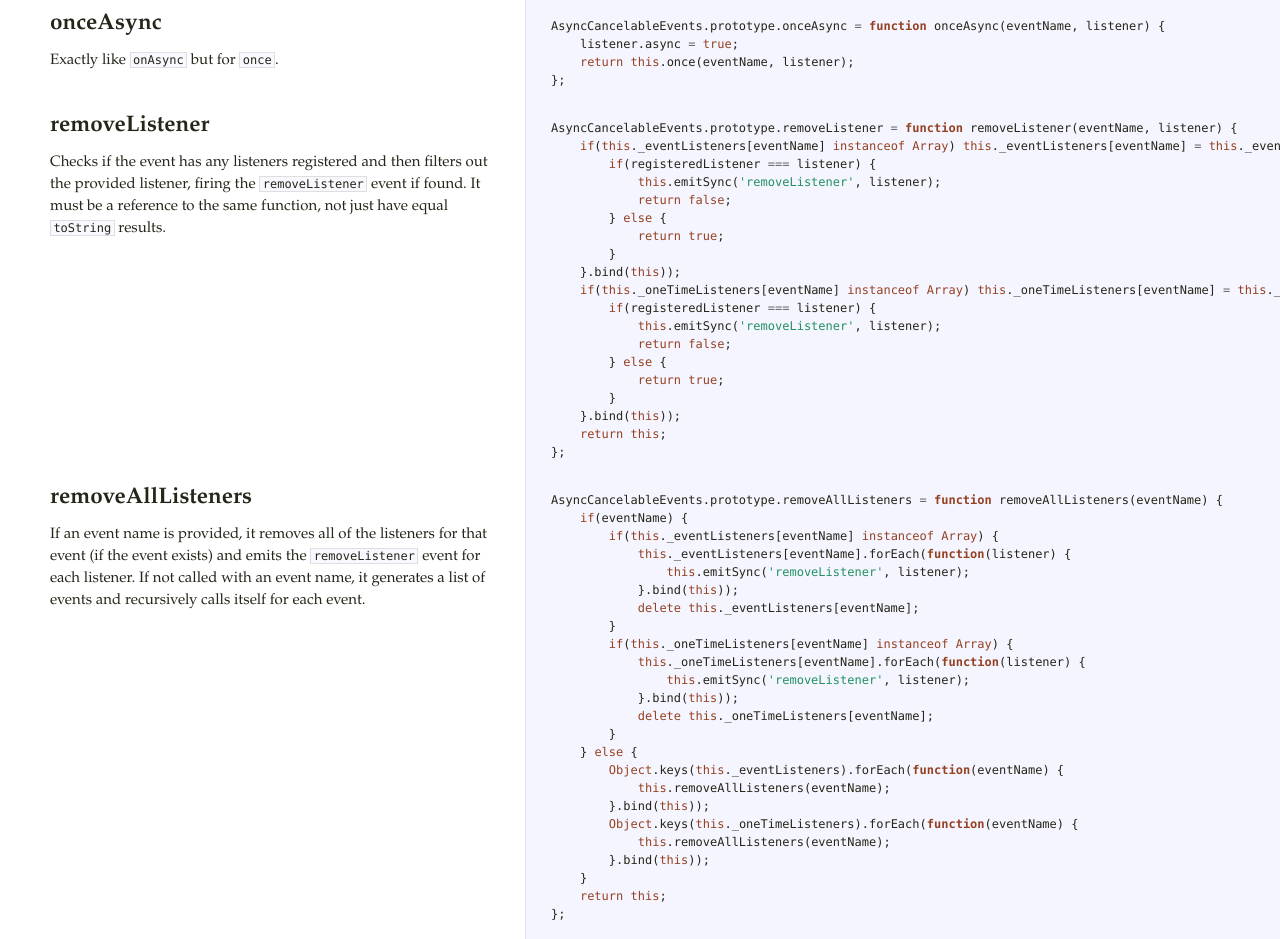
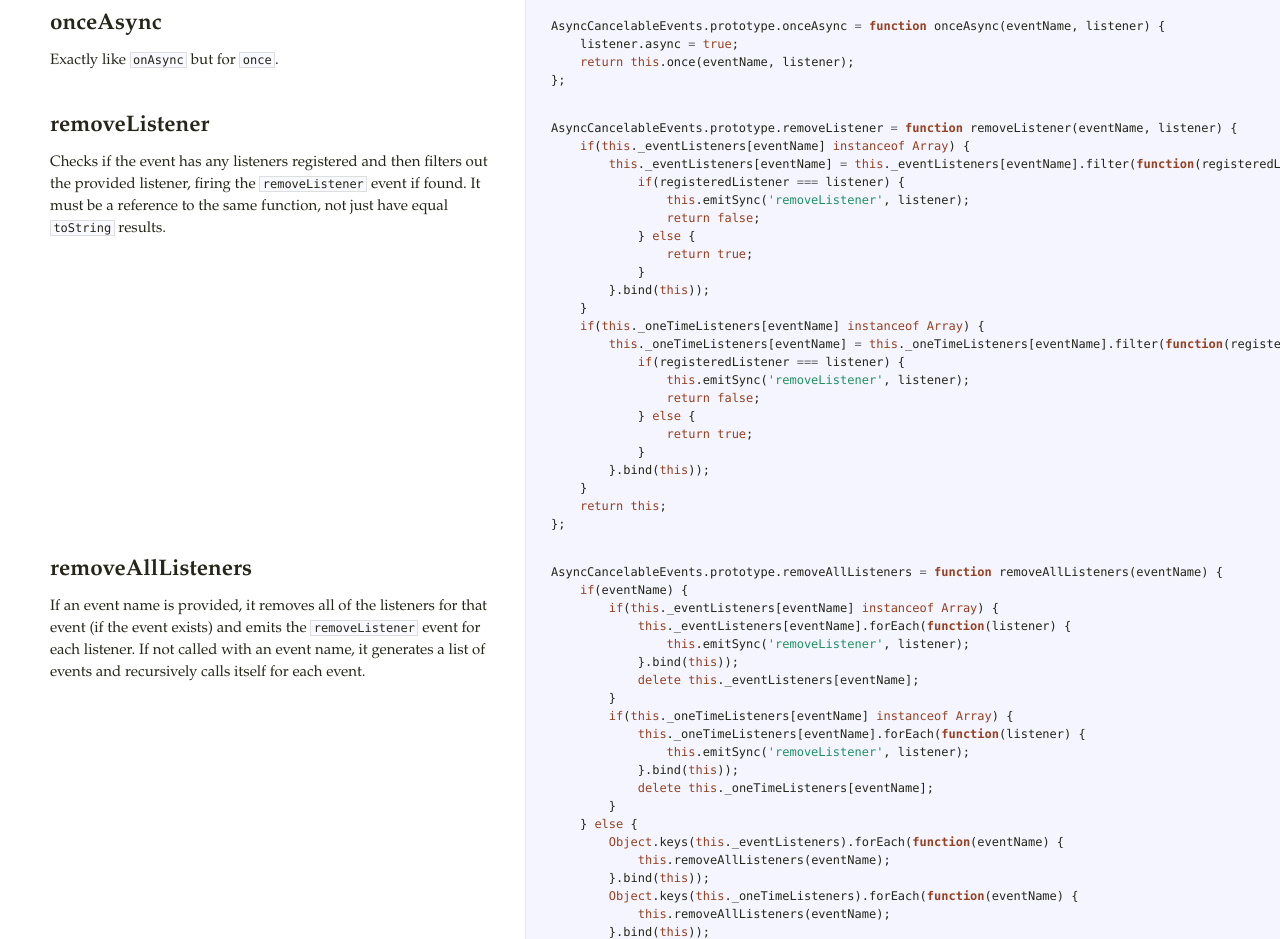
Before and after one commit to dfellis/async-cancelable-events, a plain HTML site: page index.html in a window 1280 px wide. Shown: the part 3398-4337 px from the top of the page. Drawn offline with Linux system fonts and the light colour scheme.

Commit message:
Automatic documentation for version 0.0.4

```diff
--- a/index.html
+++ b/index.html
@@ -167,7 +167,8 @@ this would produce a net <em>gain</em> in lines of code.</p>             </td>
 <p>Checks if the event has any listeners registered and then filters out the provided listener,
 firing the <code>removeListener</code> event if found. It must be a reference to the same function,
 not just have equal <code>toString</code> results.</p>             </td>             <td class="code">               <div class="highlight"><pre><span class="nx">AsyncCancelableEvents</span><span class="p">.</span><span class="nx">prototype</span><span class="p">.</span><span class="nx">removeListener</span> <span class="o">=</span> <span class="kd">function</span> <span class="nx">removeListener</span><span class="p">(</span><span class="nx">eventName</span><span class="p">,</span> <span class="nx">listener</span><span class="p">)</span> <span class="p">{</span>
-    <span class="k">if</span><span class="p">(</span><span class="k">this</span><span class="p">.</span><span class="nx">_eventListeners</span><span class="p">[</span><span class="nx">eventName</span><span class="p">]</span> <span class="k">instanceof</span> <span class="nb">Array</span><span class="p">)</span> <span class="k">this</span><span class="p">.</span><span class="nx">_eventListeners</span><span class="p">[</span><span class="nx">eventName</span><span class="p">]</span> <span class="o">=</span> <span class="k">this</span><span class="p">.</span><span class="nx">_eventListeners</span><span class="p">[</span><span class="nx">eventName</span><span class="p">].</span><span class="nx">filter</span><span class="p">(</span><span class="kd">function</span><span class="p">(</span><span class="nx">registeredListener</span><span class="p">)</span> <span class="p">{</span>
+    <span class="k">if</span><span class="p">(</span><span class="k">this</span><span class="p">.</span><span class="nx">_eventListeners</span><span class="p">[</span><span class="nx">eventName</span><span class="p">]</span> <span class="k">instanceof</span> <span class="nb">Array</span><span class="p">)</span> <span class="p">{</span>
+        <span class="k">this</span><span class="p">.</span><span class="nx">_eventListeners</span><span class="p">[</span><span class="nx">eventName</span><span class="p">]</span> <span class="o">=</span> <span class="k">this</span><span class="p">.</span><span class="nx">_eventListeners</span><span class="p">[</span><span class="nx">eventName</span><span class="p">].</span><span class="nx">filter</span><span class="p">(</span><span class="kd">function</span><span class="p">(</span><span class="nx">registeredListener</span><span class="p">)</span> <span class="p">{</span>
             <span class="k">if</span><span class="p">(</span><span class="nx">registeredListener</span> <span class="o">===</span> <span class="nx">listener</span><span class="p">)</span> <span class="p">{</span>
                 <span class="k">this</span><span class="p">.</span><span class="nx">emitSync</span><span class="p">(</span><span class="s1">&#39;removeListener&#39;</span><span class="p">,</span> <span class="nx">listener</span><span class="p">);</span>
                 <span class="k">return</span> <span class="kc">false</span><span class="p">;</span>
@@ -175,7 +176,9 @@ not just have equal <code>toString</code> results.</p>             </td>
                 <span class="k">return</span> <span class="kc">true</span><span class="p">;</span>
             <span class="p">}</span>
         <span class="p">}.</span><span class="nx">bind</span><span class="p">(</span><span class="k">this</span><span class="p">));</span>
-    <span class="k">if</span><span class="p">(</span><span class="k">this</span><span class="p">.</span><span class="nx">_oneTimeListeners</span><span class="p">[</span><span class="nx">eventName</span><span class="p">]</span> <span class="k">instanceof</span> <span class="nb">Array</span><span class="p">)</span> <span class="k">this</span><span class="p">.</span><span class="nx">_oneTimeListeners</span><span class="p">[</span><span class="nx">eventName</span><span class="p">]</span> <span class="o">=</span> <span class="k">this</span><span class="p">.</span><span class="nx">_oneTimeListeners</span><span class="p">[</span><span class="nx">eventName</span><span class="p">].</span><span class="nx">filter</span><span class="p">(</span><span class="kd">function</span><span class="p">(</span><span class="nx">registeredListener</span><span class="p">)</span> <span class="p">{</span>
+    <span class="p">}</span>
+    <span class="k">if</span><span class="p">(</span><span class="k">this</span><span class="p">.</span><span class="nx">_oneTimeListeners</span><span class="p">[</span><span class="nx">eventName</span><span class="p">]</span> <span class="k">instanceof</span> <span class="nb">Array</span><span class="p">)</span> <span class="p">{</span>
+        <span class="k">this</span><span class="p">.</span><span class="nx">_oneTimeListeners</span><span class="p">[</span><span class="nx">eventName</span><span class="p">]</span> <span class="o">=</span> <span class="k">this</span><span class="p">.</span><span class="nx">_oneTimeListeners</span><span class="p">[</span><span class="nx">eventName</span><span class="p">].</span><span class="nx">filter</span><span class="p">(</span><span class="kd">function</span><span class="p">(</span><span class="nx">registeredListener</span><span class="p">)</span> <span class="p">{</span>
             <span class="k">if</span><span class="p">(</span><span class="nx">registeredListener</span> <span class="o">===</span> <span class="nx">listener</span><span class="p">)</span> <span class="p">{</span>
                 <span class="k">this</span><span class="p">.</span><span class="nx">emitSync</span><span class="p">(</span><span class="s1">&#39;removeListener&#39;</span><span class="p">,</span> <span class="nx">listener</span><span class="p">);</span>
                 <span class="k">return</span> <span class="kc">false</span><span class="p">;</span>
@@ -183,6 +186,7 @@ not just have equal <code>toString</code> results.</p>             </td>
                 <span class="k">return</span> <span class="kc">true</span><span class="p">;</span>
             <span class="p">}</span>
         <span class="p">}.</span><span class="nx">bind</span><span class="p">(</span><span class="k">this</span><span class="p">));</span>
+    <span class="p">}</span>
     <span class="k">return</span> <span class="k">this</span><span class="p">;</span>
 <span class="p">};</span></pre></div>             </td>           </tr>                               <tr id="section-21">             <td class="docs">               <div class="pilwrap">                 <a class="pilcrow" href="#section-21">&#182;</a>               </div>               <h2>removeAllListeners</h2>
 
```
Lines whose indentation alone changed are shown as unchanged.
